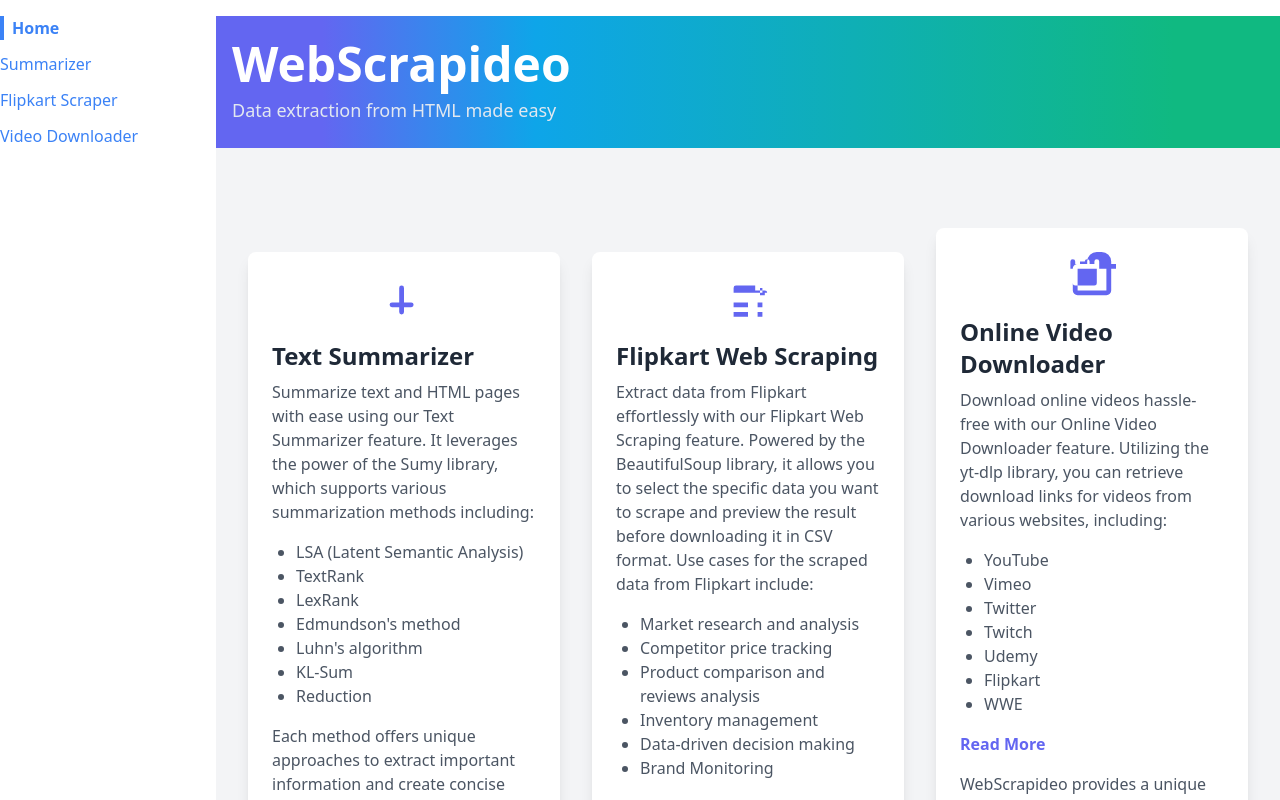
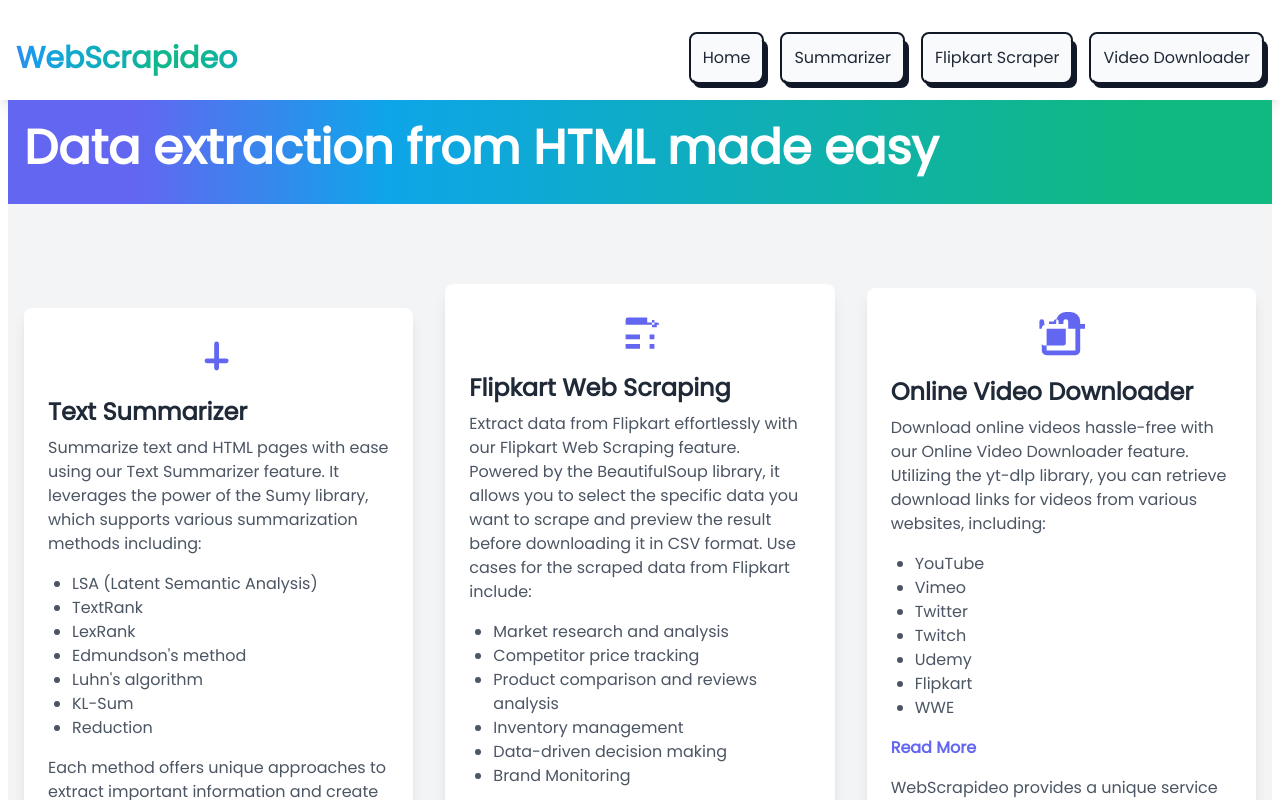
Before and after one commit to ayush-raj13/WebScrapideo, a React (Create React App) app in the folder client/: page / in a window 1280 px wide. Shown: the top 800 px of the page. Built offline with nearby package versions, Linux system fonts and the light colour scheme.

Commit message:
Made UI improvements #1

```diff
--- a/client/src/App.js
+++ b/client/src/App.js
@@ -1,3 +1,4 @@
+import React from 'react';
 import Sidebar from './components/Sidebar';
 import Route from './components/Route';
 import HomePage from './pages/homePage';
@@ -6,10 +7,13 @@
 import VideoDownloaderPage from './pages/videoDownloaderPage';
 
 function App() {
-  return(
-    <div className="container mx-auto grid grid-cols-6 gap-4 mt-4">
+  return (
+    <div className="container mx-auto mt-4">
+      {/* Sidebar */}
       <Sidebar />
-      <div className="col-span-5">
+
+      {/* Content */}
+      <div className="mx-2"> {/* Adjust the margin-left to match your Sidebar width */}
         <Route path="/">
           <HomePage />
         </Route>
@@ -24,7 +28,7 @@
         </Route>
       </div>
     </div>
-  )
+  );
 }
 
 export default App;
--- a/client/src/components/Link.js
+++ b/client/src/components/Link.js
@@ -1,3 +1,4 @@
+import { Children } from "react";
 import useNavigation from "../hooks/use-navigation";
 import classNames from "classnames";
 
@@ -15,7 +16,15 @@
     };
 
     return (
-        <a className={classes} href={to} onClick={handleClick}>{children}</a>
+
+        <a href={to}  onClick={handleClick} className="relative inline-block text-lg group">
+        <span class="relative z-10 block px-3 py-3 overflow-hidden font-medium leading-tight text-gray-800 transition-colors duration-300 ease-out border-2 border-gray-900 rounded-lg group-hover:text-white">
+        <span class="absolute inset-0 w-full h-full px-5 py-3 rounded-lg bg-gray-50"></span>
+        <span class="absolute left-0 w-48 h-48 -ml-2 transition-all duration-300 origin-top-right -rotate-90 -translate-x-full translate-y-12 bg-gray-900 group-hover:-rotate-180 ease"></span>
+        <span class="relative text-base">{children}</span>
+        </span>
+        <span class="absolute bottom-0 right-0 w-full h-12 -mb-1 -mr-1 transition-all duration-200 ease-linear bg-gray-900 rounded-lg group-hover:mb-0 group-hover:mr-0" data-rounded="rounded-lg"></span>
+      </a>
     );
 }
 
--- a/client/src/components/Sidebar.js
+++ b/client/src/components/Sidebar.js
@@ -1,6 +1,6 @@
 import Link from './Link';
 
-function Sidebar() {
+function Navbar() {
   const links = [
     { label: 'Home', path: '/' },
     { label: 'Summarizer', path: '/text-summarizer' },
@@ -13,8 +13,8 @@
       <Link
         key={link.label}
         to={link.path}
-        className="mb-3"
-        activeClassName="font-bold border-l-4 border-blue-500 pl-2"
+        className="mr-4 text-gray-600 hover:text-gray-900 transition duration-300 ease-in-out"
+        activeClassName="font-bold text-blue-500"
       >
         {link.label}
       </Link>
@@ -22,10 +22,17 @@
   });
 
   return (
-    <div className="sticky top-0 overflow-y-scroll flex flex-col items-start">
-      {renderedLinks}
-    </div>
+    <nav className="bg-white shadow-lg p-4">
+      <div className="container mx-auto flex justify-between items-center">
+        <div className="text-[30px] font-semibold ">
+        <span class="magic"><span class="magic-text">WebScrapideo</span></span>
+        </div>
+        <div className="flex space-x-4">
+          {renderedLinks}
+        </div>
+      </div>
+    </nav>
   );
 }
 
-export default Sidebar;
+export default Navbar;
--- a/client/src/index.css
+++ b/client/src/index.css
@@ -1,3 +1,80 @@
+@import url('https://fonts.googleapis.com/css2?family=Poppins&display=swap');
 @tailwind base;
 @tailwind components;
 @tailwind utilities;
+*{
+    font-family: 'Poppins', sans-serif;
+
+}
+:root {
+    --color1: #6267f1;
+    --color2: #457def;
+    --color3: #179ee9;
+    --color4: #0fabca;
+    --color5: #0fafb2;
+    --color6: #10b78d;
+
+    /* --red: #F31559;
+    --magenta: #FF52A2;
+    --orange: #FFB07F;
+
+    --green: #1A5D1A;
+
+    --blue: #78C1F3; */
+  }
+
+  @keyframes background-pan {
+    from {
+      background-position: 0% center;
+    }
+
+    to {
+      background-position: -200% center;
+    }
+  }
+
+  @keyframes scale {
+    from, to {
+      transform: scale(0);
+    }
+
+    50% {
+      transform: scale(1);
+    }
+  }
+
+  @keyframes rotate {
+    from {
+      transform: rotate(0deg);
+    }
+
+    to {
+      transform: rotate(180deg);
+    }
+  }
+  div > .magic {
+    display: inline-block;
+    position: relative;
+  }
+  div > .magic > .magic-text {
+    animation: background-pan 3s linear infinite;
+    background: linear-gradient(
+      to right,
+      var(--color1),
+      var(--color2),
+      var(--color3),
+      var(--color4),
+      var(--color5),
+      var(--color6),
+      var(--color6),
+      var(--color5),
+      var(--color4),
+      var(--color3),
+      var(--color2),
+      var(--color1)
+    );
+    background-size: 200%;
+    -webkit-background-clip: text;
+    -webkit-text-fill-color: transparent;
+    white-space: nowrap;
+  }
--- a/client/src/pages/homePage.js
+++ b/client/src/pages/homePage.js
@@ -8,25 +8,25 @@
   const handleReadMore = () => {
     setShowAllWebsites((prev) => !prev);
   };
+
   return (
-    <>
-    <div className="bg-gray-100">
-      <Hero title="WebScrapideo" desc="Data extraction from HTML made easy"/>
+    <div className="bg-gray-100 min-h-screen">
+      <Hero title="Data extraction from HTML made easy" desc="" />
 
       <section className="py-20">
         <div className="container mx-auto px-4">
-          <div className="flex flex-wrap items-center justify-center">
+          <div className="flex flex-wrap items-center justify-center -mx-4">
             <motion.div
               className="w-full md:w-1/2 lg:w-1/3 px-4 mb-8"
               initial={{ opacity: 0, y: 50 }}
               animate={{ opacity: 1, y: 0 }}
-            transition={{ duration: 0.6 }}
+              transition={{ duration: 0.6, ease: 'easeOut' }}
+              whileHover={{ scale: 1.05, boxShadow: '0px 4px 6px rgba(0, 0, 0, 0.1)' }}
             >
               <div className="bg-white rounded-lg shadow-lg p-6">
-              <div className="flex items-center justify-center mb-4">
                 <svg
                   xmlns="http://www.w3.org/2000/svg"
-                  className="h-12 w-12 text-indigo-500"
+                  className="h-12 w-12 text-indigo-500 mx-auto mb-4"
                   viewBox="0 0 20 20"
                   fill="currentColor"
                 >
@@ -36,21 +36,21 @@
                     clipRule="evenodd"
                   />
                 </svg>
-              </div>
                 <h2 className="text-xl lg:text-2xl font-semibold mb-2 text-gray-800">
                   Text Summarizer
                 </h2>
+
                 <p className="text-gray-600">
                   Summarize text and HTML pages with ease using our Text Summarizer feature. It leverages the power of the Sumy library, which supports various summarization methods including:
                 </p>
-              <ul className="list-disc pl-6 mt-4">
-                <li className="text-gray-600">LSA (Latent Semantic Analysis)</li>
-                <li className="text-gray-600">TextRank</li>
-                <li className="text-gray-600">LexRank</li>
-                <li className="text-gray-600">Edmundson's method</li>
-                <li className="text-gray-600">Luhn's algorithm</li>
-                <li className="text-gray-600">KL-Sum</li>
-                <li className="text-gray-600">Reduction</li>
+                <ul className="list-disc pl-6 mt-4 text-gray-600">
+                  <li>LSA (Latent Semantic Analysis)</li>
+                  <li>TextRank</li>
+                  <li>LexRank</li>
+                  <li>Edmundson's method</li>
+                  <li>Luhn's algorithm</li>
+                  <li>KL-Sum</li>
+                  <li>Reduction</li>
                 </ul>
                 <p className="text-gray-600 mt-4">
                   Each method offers unique approaches to extract important information and create concise summaries. With WebScrapideo, you can access these summarization methods in one place, making text summarization a breeze.
@@ -62,36 +62,35 @@
               className="w-full md:w-1/2 lg:w-1/3 px-4 mb-8"
               initial={{ opacity: 0, y: 50 }}
               animate={{ opacity: 1, y: 0 }}
-              transition={{ duration: 0.6 }}
+              transition={{ duration: 0.6, ease: 'easeOut' }}
+              whileHover={{ scale: 1.05, boxShadow: '0px 4px 6px rgba(0, 0, 0, 0.1)' }}
             >
               <div className="bg-white rounded-lg shadow-lg p-6">
-                <div className="flex items-center justify-center mb-4">
                 <svg
                   xmlns="http://www.w3.org/2000/svg"
-                    className="h-12 w-12 text-indigo-500"
+                  className="h-12 w-12 text-indigo-500 mx-auto mb-4"
                   viewBox="0 0 20 20"
                   fill="currentColor"
                 >
                   <path
                     fillRule="evenodd"
-                      d="M4 5a1 1 0 0 1 1-1h10a1 1 0 0 1 1 1v2H4V5zm0 6h6v2H4v-2zm0 4h6v2H4v-2zm10-6h2v8h-2v-8zm2-4a1 1 0 0 0-1-1h-2v2h2V5zm0 4h-2v2h2V9zm0 4h-2v2h2v-2zm2-6a1 1 0 0 0-1-1h-2v2h2V7z"
+                    d="M4 5a1 1 0 0 1 1-1h10 a1 1 0 0 1 1 1v2H4V5zm0 6h6v2H4v-2zm0 4h6v2H4v-2zm10-6h2v8h-2v-8zm2-4a1 1 0 0 0-1-1h-2v2h2V5zm0 4h-2v2h2V9zm0 4h-2v2h2v-2zm2-6a1 1 0 0 0-1-1h-2v2h2V7z"
                     clipRule="evenodd"
                   />
                 </svg>
-                </div>
                 <h2 className="text-xl lg:text-2xl font-semibold mb-2 text-gray-800">
                   Flipkart Web Scraping
                 </h2>
                 <p className="text-gray-600">
                   Extract data from Flipkart effortlessly with our Flipkart Web Scraping feature. Powered by the BeautifulSoup library, it allows you to select the specific data you want to scrape and preview the result before downloading it in CSV format. Use cases for the scraped data from Flipkart include:
                 </p>
-                <ul className="list-disc pl-6 mt-4">
-                  <li className="text-gray-600">Market research and analysis</li>
-                  <li className="text-gray-600">Competitor price tracking</li>
-                  <li className="text-gray-600">Product comparison and reviews analysis</li>
-                  <li className="text-gray-600">Inventory management</li>
-                  <li className="text-gray-600">Data-driven decision making</li>
-                  <li className="text-gray-600">Brand Monitoring</li>
+                <ul className="list-disc pl-6 mt-4 text-gray-600">
+                  <li>Market research and analysis</li>
+                  <li>Competitor price tracking</li>
+                  <li>Product comparison and reviews analysis</li>
+                  <li>Inventory management</li>
+                  <li>Data-driven decision making</li>
+                  <li>Brand Monitoring</li>
                 </ul>
                 <p className="text-gray-600 mt-4">
                   With WebScrapideo, you can easily scrape and leverage data from Flipkart for various business and analytical purposes, empowering you to make informed decisions.
@@ -103,13 +102,13 @@
               className="w-full md:w-1/2 lg:w-1/3 px-4 mb-8"
               initial={{ opacity: 0, y: 50 }}
               animate={{ opacity: 1, y: 0 }}
-              transition={{ duration: 0.6 }}
+              transition={{ duration: 0.6, ease: 'easeOut' }}
+              whileHover={{ scale: 1.05, boxShadow: '0px 4px 6px rgba(0, 0, 0, 0.1)' }}
             >
               <div className="bg-white rounded-lg shadow-lg p-6">
-                <div className="flex items-center justify-center mb-4">
                 <svg
                   xmlns="http://www.w3.org/2000/svg"
-                    className="h-12 w-12 text-indigo-500"
+                  className="h-12 w-12 text-indigo-500 mx-auto mb-4"
                   viewBox="0 0 20 20"
                   fill="currentColor"
                 >
@@ -119,7 +118,6 @@
                     clipRule="evenodd"
                   />
                 </svg>
-                </div>
                 <h2 className="text-xl lg:text-2xl font-semibold mb-2 text-gray-800">
                   Online Video Downloader
                 </h2>
@@ -127,28 +125,28 @@
                   Download online videos hassle-free with our Online Video Downloader feature. Utilizing the yt-dlp library, you can retrieve download links for videos from various websites, including:
                 </p>
                 {!showAllWebsites ? (
-                  <ul className="list-disc pl-6 mt-4">
-                    <li className="text-gray-600">YouTube</li>
-                    <li className="text-gray-600">Vimeo</li>
-                    <li className="text-gray-600">Twitter</li>
-                    <li className="text-gray-600">Twitch</li>
-                    <li className="text-gray-600">Udemy</li>
-                    <li className="text-gray-600">Flipkart</li>
-                    <li className="text-gray-600">WWE</li>
+                  <ul className="list-disc pl-6 mt-4 text-gray-600">
+                    <li>YouTube</li>
+                    <li>Vimeo</li>
+                    <li>Twitter</li>
+                    <li>Twitch</li>
+                    <li>Udemy</li>
+                    <li>Flipkart</li>
+                    <li>WWE</li>
                   </ul>
                 ) : (
                   <>
-                    <ul className="list-disc pl-6 mt-4">
-                      <li className="text-gray-600">FiveTV</li>
-                      <li className="text-gray-600">PopcornTV</li>
-                      <li className="text-gray-600">PornCom</li>
-                      <li className="text-gray-600">PornerBros</li>
-                      <li className="text-gray-600">Pornez</li>
-                      <li className="text-gray-600">WrestleUniversePPV</li>
-                      <li className="text-gray-600">WrestleUniverseVOD</li>
-                      <li className="text-gray-600">XFileShare</li>
-                      <li className="text-gray-600">YourUpload</li>
-                      <li className="text-gray-600">Zoom</li>
+                    <ul className="list-disc pl-6 mt-4 text-gray-600">
+                      <li>FiveTV</li>
+                      <li>PopcornTV</li>
+                      <li>PornCom</li>
+                      <li>PornerBros</li>
+                      <li>Pornez</li>
+                      <li>WrestleUniversePPV</li>
+                      <li>WrestleUniverseVOD</li>
+                      <li>XFileShare</li>
+                      <li>YourUpload</li>
+                      <li>Zoom</li>
                     </ul>
                     <p className="text-gray-600 mt-4">
                       Note: This is not an exhaustive list. WebScrapideo supports many more websites for video downloading.
@@ -170,7 +168,6 @@
         </div>
       </section>
     </div>
-    </>
   );
 };
 
```
Lines whose indentation alone changed are shown as unchanged.
